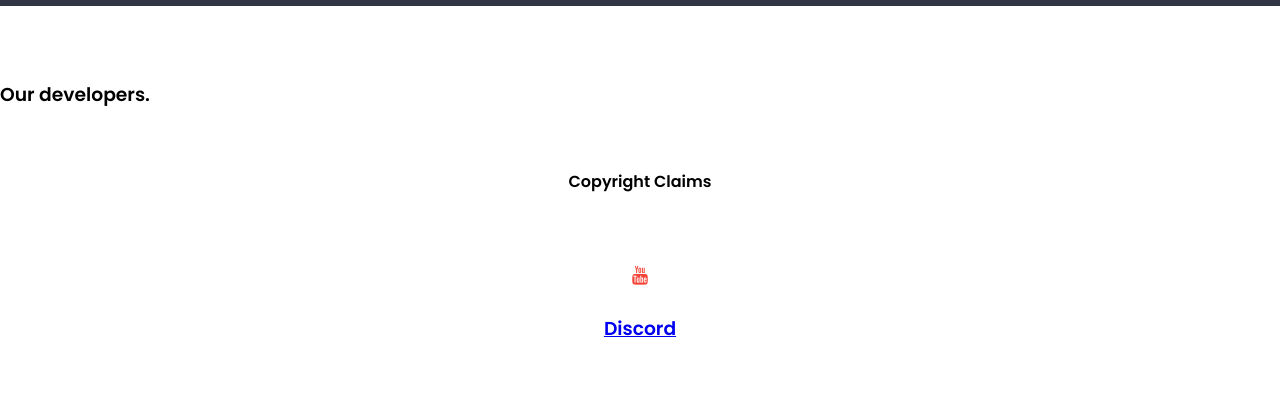
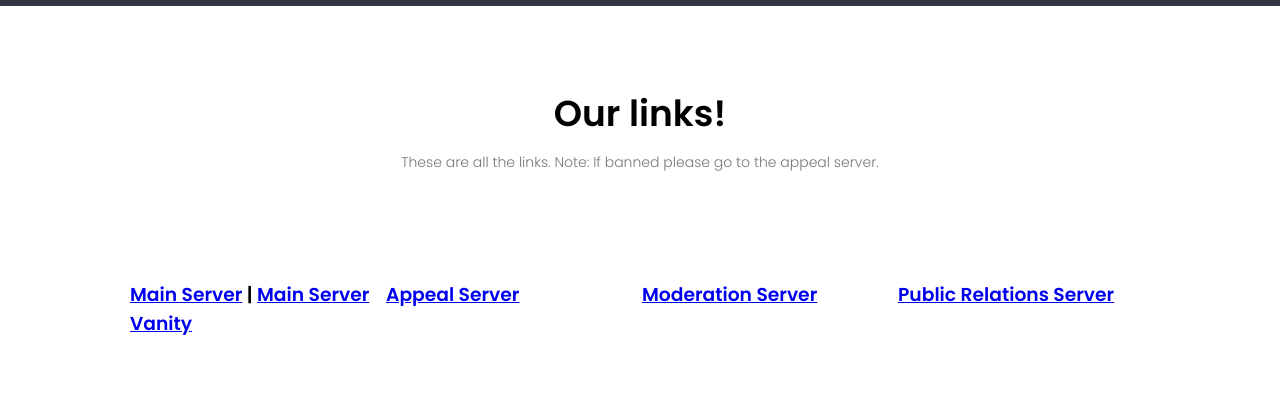
Before and after one commit to National-Beach/nationalbeach, a plain HTML site: page links.html in a window 1280 px wide. Shown: the part 394-800 px from the top of the page. Drawn offline with Linux system fonts and the light colour scheme; grey boxes are pictures that could not be loaded.

Commit message:
Update links.html

```diff
--- a/links.html
+++ b/links.html
@@ -28,9 +28,23 @@
     <h1>Links</h1>
   </section>
   <!------ DEVELOPERS ------>
-  <section class="developers">
+  <section class="links">
+    <h1>Our links!</h1>
+    <p>These are all the links. Note: If banned please go to the appeal server.</p>
     <div class="row">
-      <h3>Our developers.</h3>
+      <div class="links-col">
+        <h3><a href="https://discord.gg/CaBd2zBZxW">Main Server</a> | <a href="https://discord.gg/nationalbeach">Main
+            Server Vanity</a></h3>
+      </div>
+      <div class="links-col">
+        <h3><a href="https://discord.gg/VSynMCGcQW">Appeal Server</a></h3>
+      </div>
+      <div class="links-col">
+        <h3><a href="https://discord.gg/vNNm8Uv4pZ">Moderation Server</a></h3>
+      </div>
+      <div class="links-col">
+        <h3><a href="https://discord.gg/2e6GfZEMCP">Public Relations Server</a></h3>
+      </div>
     </div>
   </section>
   <!------ FOOTER ------>
```
